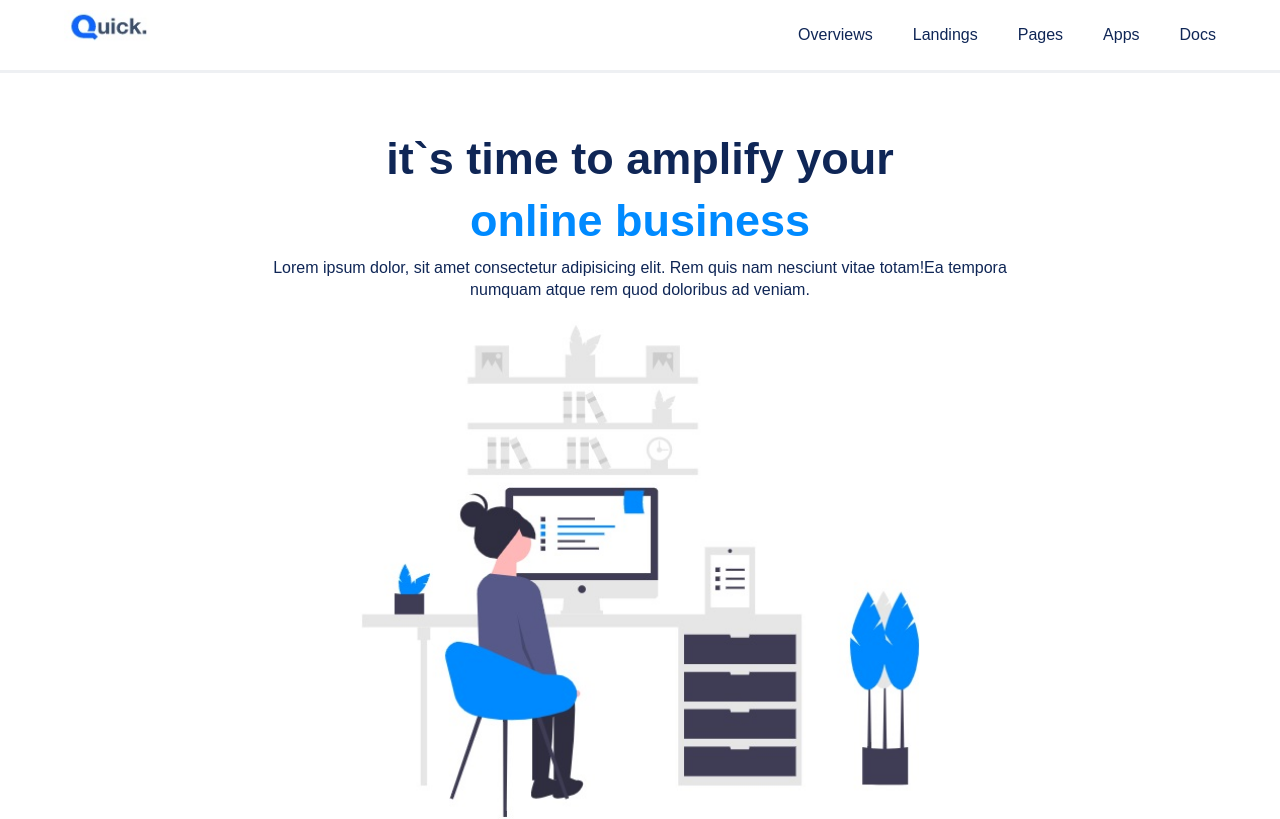
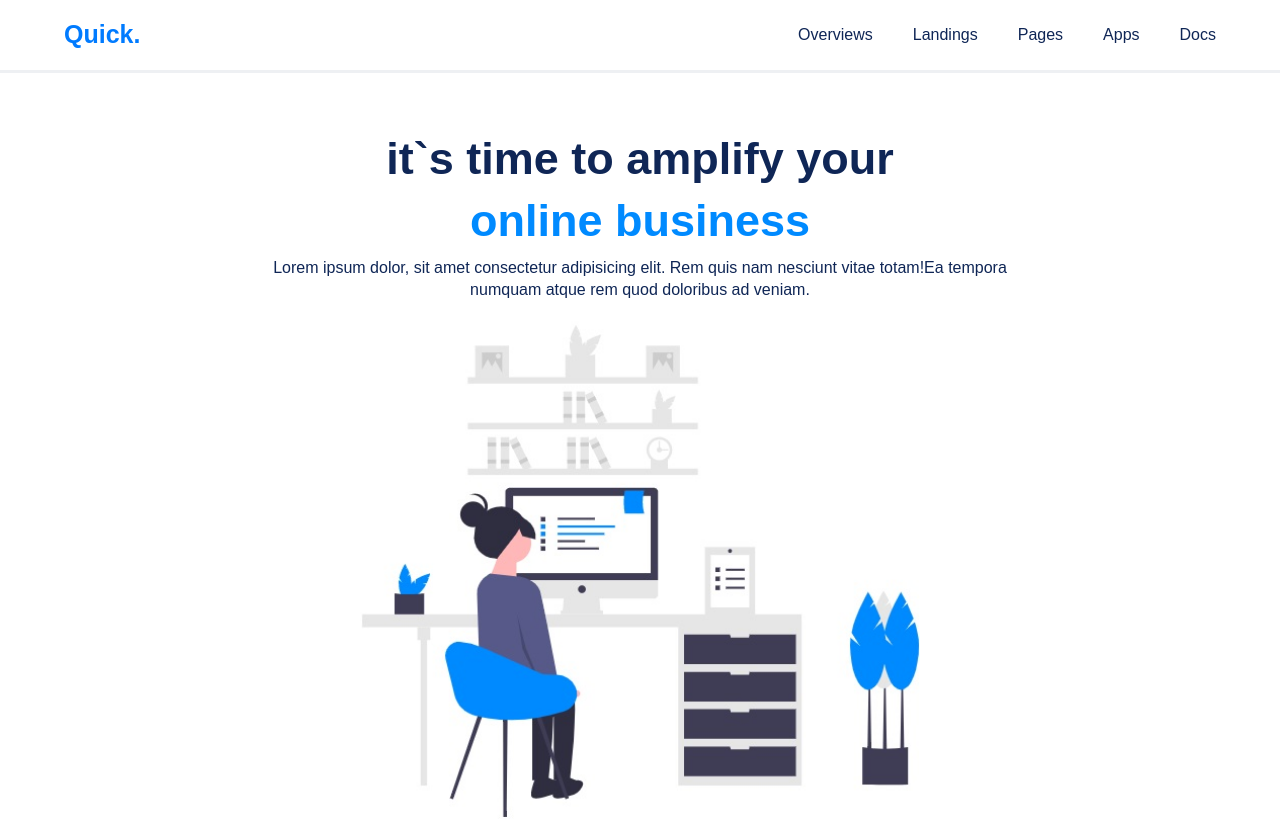
Before and after one commit to rahimmiah09/Quick_demo, a plain HTML site: page index.html in a window 1280 px wide. Shown: the top 819 px of the page. Drawn offline with Linux system fonts and the light colour scheme.

Commit message:
LOGO AND NEAME
I CHANGED THE LOGO TO TEXT NO IMAGE AND CHANGED THE FOOTER STRONG TO MY NAME

```diff
--- a/index.html
+++ b/index.html
@@ -12,7 +12,7 @@
     <header>
         <div class="container">
             <div class="logo">
-                <img src="images/quickl.jpg" alt="Quick">
+                <div class="logo">Quick.</div>
             </div>
         <nav class="menu">
             <ul>
@@ -103,7 +103,7 @@
     <!-- footer start -->
 
     <footer>
-        <p>&copy; Copyright by <strong>LEDP SHERPUR</strong>. All rights reserved 2024.</p>
+        <p>&copy; Copyright by <strong>RAHIM MIAH</strong>. All rights reserved 2024.</p>
     </footer>
 
     <!-- footer end -->
--- a/style.css
+++ b/style.css
@@ -24,12 +24,13 @@ header{
 .logo {
     width: 10%;
     float: left;
+    font-size: 25px;
+    font-weight: bold;
+    color: #007bff;
+    padding-top: 5px;
 }
 
-.logo img {
-    width: 75%;
 
-}
 .menu {
     width: 45%;
 
```
